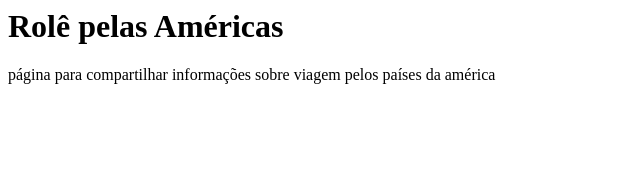
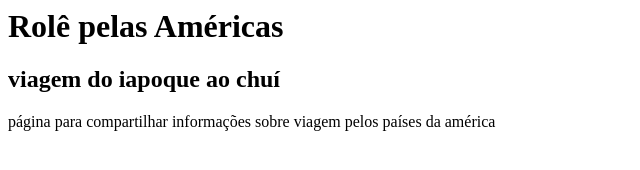
Before and after one commit to JoanirRibeiro/1oB, a plain HTML site: page index.html in a window 1280 px wide. Shown: the whole page, without its empty margins (0-640 px from the left). Drawn offline with Linux system fonts and the light colour scheme.

Commit message:
subtítulo

```diff
--- a/index.html
+++ b/index.html
@@ -1,5 +1,6 @@
 <html>
   <h1>Rolê pelas Américas</h1>
+    <h2>viagem do iapoque ao chuí</h2>
   <p>página para compartilhar informações sobre viagem pelos países da américa </p>
 
 </html>
```
